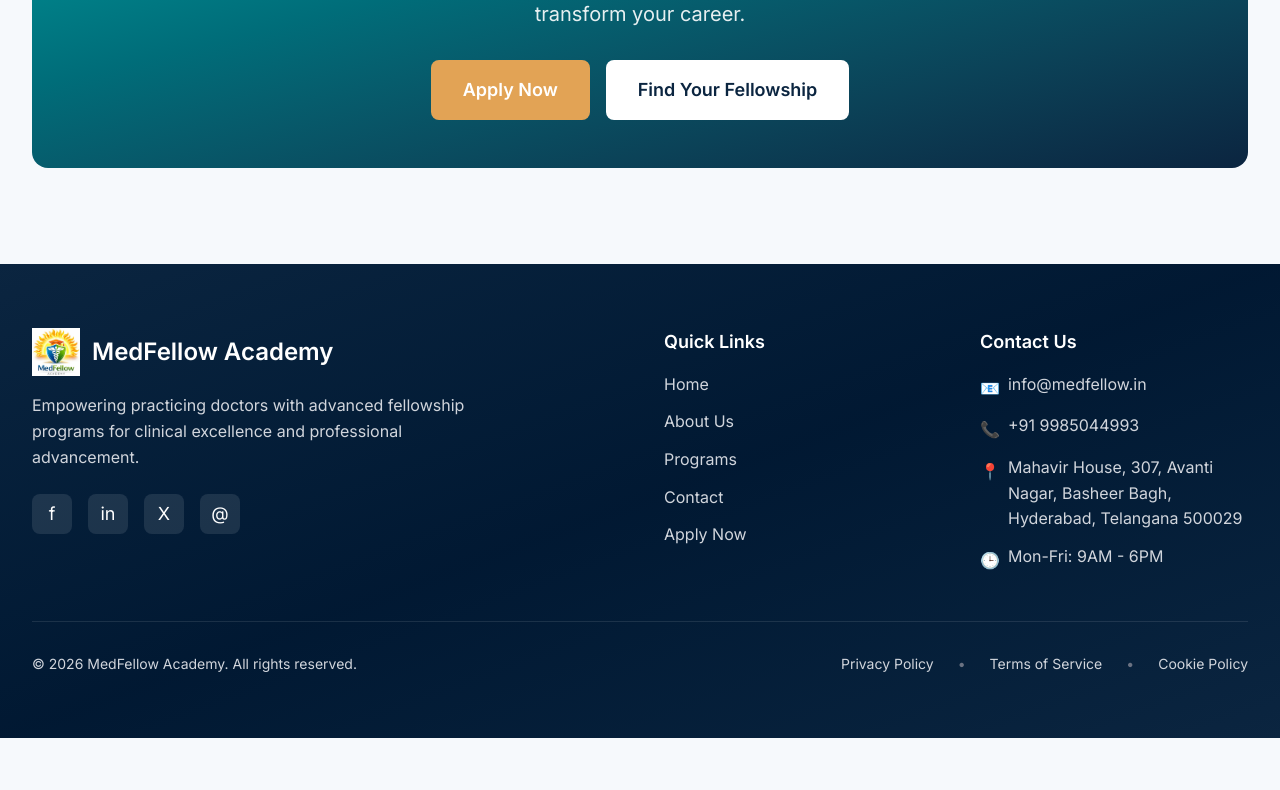
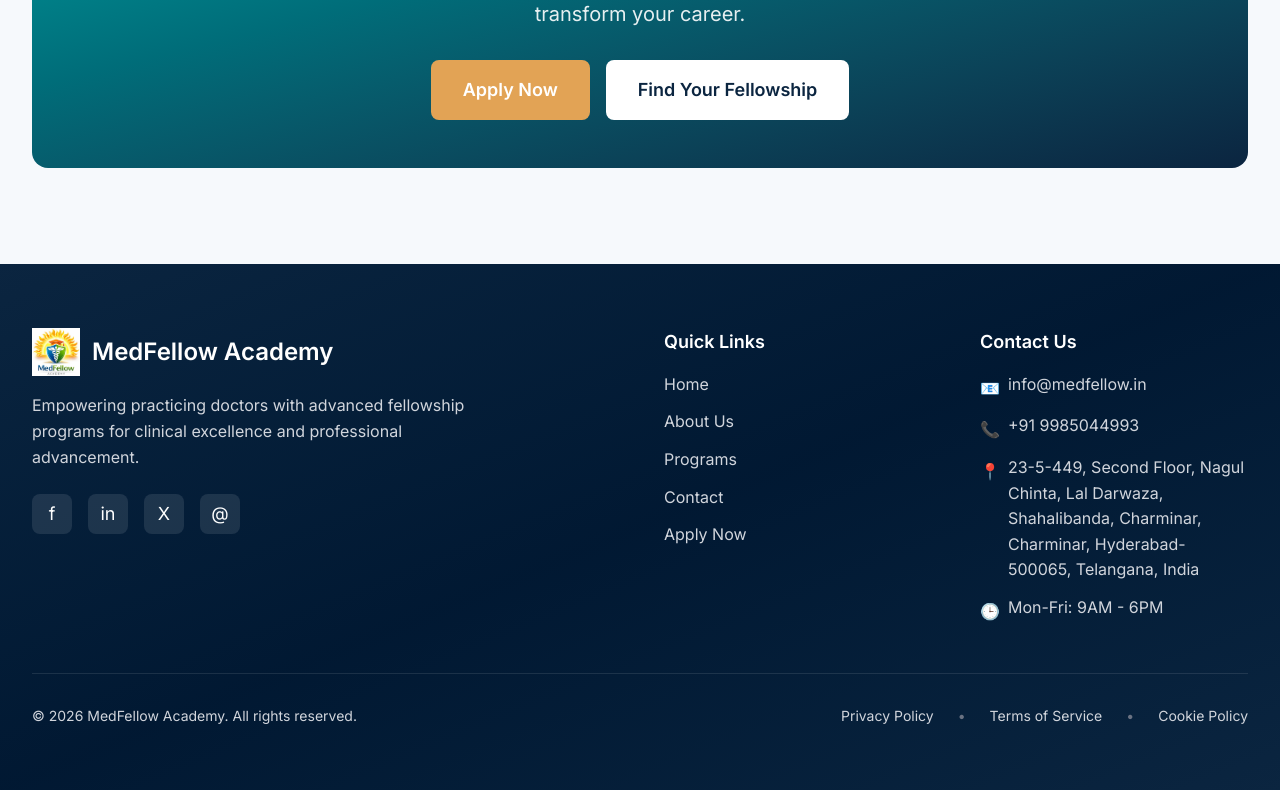
Before and after one commit to medfellowacademy/Website, a Next.js app: page /blog in a window 1280 px wide. Shown: the part 2732-3522 px from the top of the page. Before the commit the page ends 3470 px from the top, so only its background shows below. Built offline with nearby package versions, Linux system fonts and the light colour scheme.

Commit message:
Change footer address to new location
Updated address details in the footer component.

```diff
--- a/components/Footer.tsx
+++ b/components/Footer.tsx
@@ -69,7 +69,8 @@ export default function Footer() {
               </li>
               <li className="flex items-start gap-2">
                 <span className="text-accent mt-1">📍</span>
-                <span>Mahavir House, 307, Avanti Nagar, Basheer Bagh, Hyderabad, Telangana 500029</span>
+                <span>23-5-449, Second Floor, Nagul Chinta, Lal Darwaza, Shahalibanda, Charminar, Charminar, Hyderabad- 500065, Telangana,
+India</span>
               </li>
               <li className="flex items-start gap-2">
                 <span className="text-accent mt-1">🕒</span>
```
